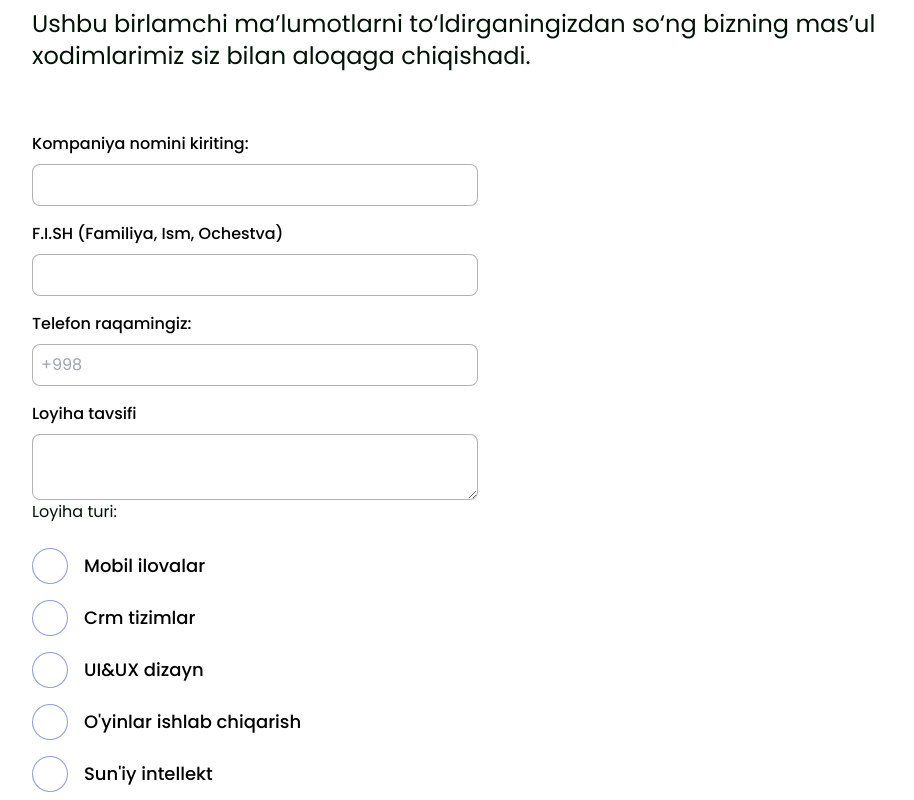
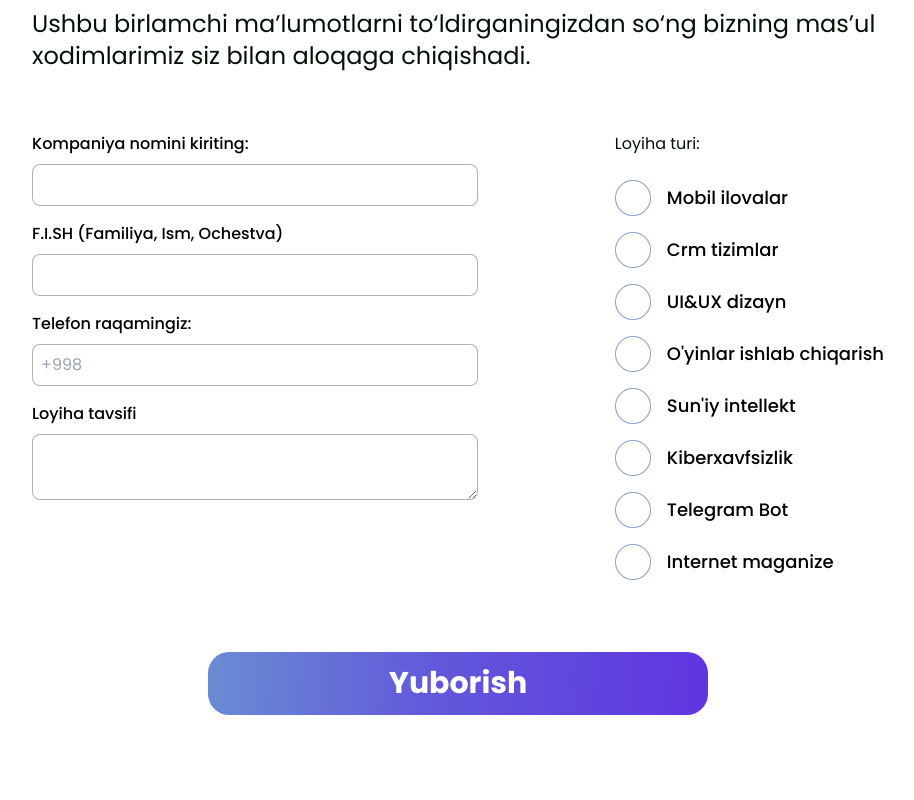
Before and after one commit to akmalmamurov/lodex-portfolio, a React (Vite) app: page / in a window 1280 px wide. Shown: the part 4400-5200 px from the top of the page, without its empty margins (182-1096 px from the left). Built offline with nearby package versions, Linux system fonts and the light colour scheme.

Commit message:
adding contact

```diff
--- a/src/components/contact/Contact.jsx
+++ b/src/components/contact/Contact.jsx
@@ -63,7 +63,7 @@ export const Contact = () => {
           </div>
         </div>
         <form onSubmit={handleSubmit(onSubmit)}>
-          <div className="flex-col md:flex justify-between lgl:gap-0 md:gap-10">
+          <div className="flex-col flex md:flex-row justify-between lgl:gap-0 md:gap-10">
             {/* Left Input Fields */}
             <div className="flex flex-col mdl:w-[446px] gap-4 ">
               {Object.entries(contactData).map(([key, item]) =>
```
